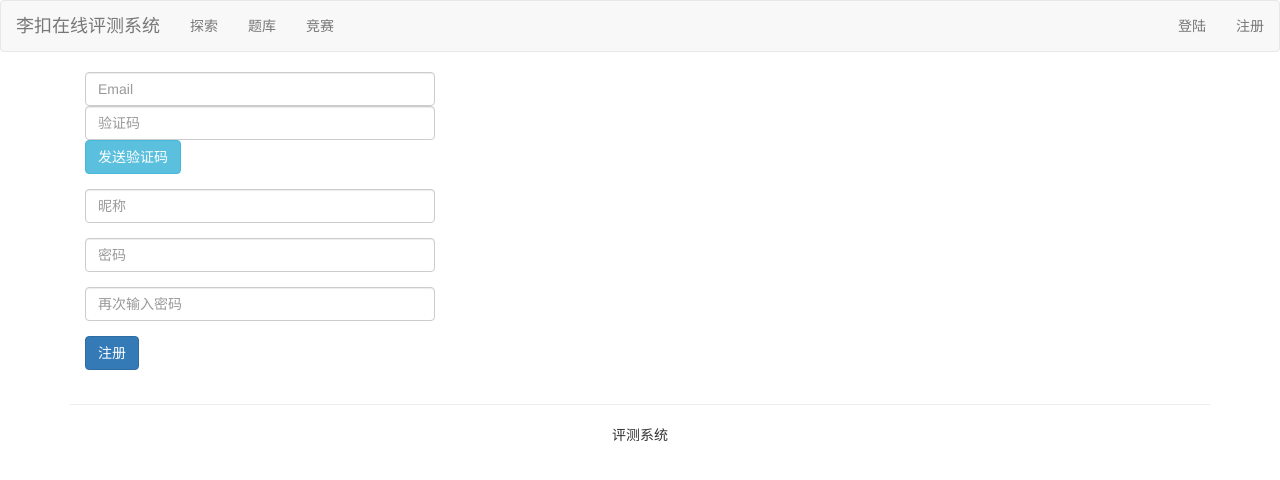
After one commit to sevtins/OnlineJudgerSystem, a Django app: page /account/register/ in a window 1280 px wide. The commit adds this page. Shown: the top 480 px of the page. Run offline with Django 3.2, Linux system fonts and the light colour scheme; some libraries are stand-ins or nearby versions.

Commit message:
1.实现了登陆、登出、注册、发送邮件功能 2.ProblemLabel模型增加 __str__函数，方便后台管理直接看到标签name 3.使用admin插件 4.配置好了发送邮件设置

```diff
--- /dev/null
+++ b/account/urls.py
@@ -0,0 +1,11 @@
+from django.urls import path
+from . import views
+
+app_name = "account"
+
+urlpatterns = [
+    path("register/", views.RegisterView.as_view(), name="register"),
+    path("sendemail/", views.sendEmailView, name="SendEmail"),
+    path("login/", views.LoginView.as_view(), name="login"),
+    path("logout/", views.logoutView, name="logout"),
+]
--- a/account/views.py
+++ b/account/views.py
@@ -1,3 +1,78 @@
+import random
+import functools
+import os
+
 from django.shortcuts import render
+from django.views import View
+from django.core.mail import send_mail
+from django.contrib.auth.models import User
+from django.contrib.auth import authenticate
+from django.contrib.auth import login
+from django.contrib.auth import logout
+from django.http import HttpResponse
+from django.http import HttpResponseRedirect
+from django.urls import reverse
 
-# Create your views here.
+
+class LoginView(View):
+    def get(self, request, *args, **kwargs):
+        return render(request, template_name="account/templates/login.html", context={})
+
+    def post(self, request, *args, **kwargs):
+        username = request.POST['user_name']
+        password = request.POST['user_password1']
+        user = authenticate(request, username=username, password=password)
+        if user is not None:
+            login(request, user)
+            return HttpResponseRedirect(reverse('problem:problemList'))
+        else:
+            return HttpResponse("登陆失败")
+
+
+def logoutView(request):
+    if request.method == "GET":
+        logout(request)
+        return HttpResponseRedirect(reverse('problem:problemList'))
+
+
+class RegisterView(View):
+    """
+    用户注册的视图类
+    """
+
+    code4 = None
+
+    def get(self, request, *args, **kwargs):
+        return render(request, template_name="account/templates/register.html", context={})
+
+    def post(self, request, *args, **kwargs):
+        if request.POST['code4'] == self.code4:
+            username = request.POST['user_name']
+            useremail = request.POST['user_mail']
+            password = request.POST['user_password1']
+            password2 = request.POST['user_password2']
+            if password2 != password:
+                return HttpResponse('错误：两次密码不一致')
+            user = User.objects.create_user(username=username, email=useremail, password=password)
+            user.save()
+            return HttpResponse("注册成功")
+
+
+def sendEmailView(request):
+    """
+    发送邮件视图
+    :param request:
+    :return:
+    """
+    # 生成四位验证码
+    num = functools.partial(random.randint, a=0, b=9)
+    code4 = str(num()) + str(num()) + str(num()) + str(num())
+
+    if request.method == "GET":
+        send_mail(
+            '来自李扣在线评测系统的邮件',
+            "您的验证码为:" + code4,
+            os.environ.get("EMAIL_HOST_USER"),
+            [request.GET['email']],
+        )
+        RegisterView.code4 = code4
--- a/judger_problem/models.py
+++ b/judger_problem/models.py
@@ -9,6 +9,9 @@ class ProblemLabel(models.Model):
     name = models.CharField(max_length=128, verbose_name="标签名称")
     create_time = models.DateTimeField(auto_now_add=True, verbose_name="标签创建题目时间")
     fk_author = models.ForeignKey(to=User, on_delete=models.CASCADE, verbose_name="作者")
+
+    def __str__(self):
+        return self.name
 
 
 class Problem(models.Model):
--- a/online_judge_server/urls.py
+++ b/online_judge_server/urls.py
@@ -18,5 +18,6 @@ from django.urls import path, include
 
 urlpatterns = [
     path('admin/', admin.site.urls),
-    path('problem/', include("judger_problem.urls", namespace="problem"))
+    path('problem/', include("judger_problem.urls", namespace="problem")),
+    path('account/', include('account.urls', namespace="account")),
 ]
--- /dev/null
+++ b/templates/account/templates/register.html
@@ -0,0 +1,35 @@
+{% extends 'base.html' %}
+
+{% block content %}
+    <div class="col-md-4">
+        <form method="post" action=".">
+            {% csrf_token %}
+            <div class="form-group">
+                {#    <label for="exampleInputEmail1">电子邮箱</label>#}
+                <input type="email" class="form-control" id="user_mail" name="user_mail" placeholder="Email" required>
+                <input type="text" class="form-control" id="" name="code4" placeholder="验证码" required>
+                <button class="btn btn-info" onclick="sendEmail()">发送验证码</button>
+            </div>
+            <div class="form-group">
+                {#    <label for="username">昵称</label>#}
+                <input type="text" class="form-control" id="username" name="user_name" placeholder="昵称" required>
+            </div>
+            <div class="form-group">
+                {#    <label for="exampleInputPassword1">密码</label>#}
+                <input type="password" class="form-control" id="" name="user_password1" placeholder="密码" required>
+            </div>
+            <div class="form-group">
+                {#    <label for="exampleInputPassword1">重复密码</label>#}
+                <input type="password" class="form-control" id="" name="user_password2" placeholder="再次输入密码" required>
+            </div>
+            <button type="submit" class="btn btn-primary">注册</button>
+        </form>
+    </div>
+    <script>
+        function sendEmail() {
+            email = document.getElementById("user_mail").value;
+            {#console.log(email);#}
+            $.get("{% url 'account:SendEmail' %}", {"email": email})
+        };
+    </script>
+{% endblock %}
--- a/templates/base.html
+++ b/templates/base.html
@@ -6,7 +6,7 @@
         <meta http-equiv="X-UA-Compatible" content="IE=edge">
         <meta name="viewport" content="width=device-width, initial-scale=1">
         <link rel="stylesheet" href="https://cdn.staticfile.org/twitter-bootstrap/3.3.7/css/bootstrap.min.css">
-        <script src="https://cdn.staticfile.org/jquery/2.1.1/jquery.min.js"></script>
+        <script src="https://cdn.staticfile.org/jquery/3.2.1/jquery.min.js"></script>
         <script src="https://cdn.staticfile.org/twitter-bootstrap/3.3.7/js/bootstrap.min.js"></script>
         <title>{% block title %}李扣在线评测系统{% endblock %}</title>
     </head>
--- a/templates/header.html
+++ b/templates/header.html
@@ -6,10 +6,11 @@
 	<div>
 		<ul class="nav navbar-nav">
 			<li><a href="#">探索</a></li>
-			<li><a href="#">题库</a></li>
+			<li><a href="{% url 'problem:problemList' %}">题库</a></li>
             <li><a href="#">竞赛</a></li>
 		</ul>
         {#% 登陆成功 %#}
+        {% if user.is_authenticated %}
         <ul class='nav navbar-nav navbar-right'>
             <li class="dropdown">
 				<a href="#" class="dropdown-toggle" data-toggle="dropdown">
@@ -32,17 +33,19 @@
                     <li><a>我的笔记本</a></li>
                     <li><a>我的提交记录</a></li>
                     <li><a>我的题解</a></li>
-                    <li><a>退出</a></li>
+                    <li><a href="{% url 'account:logout' %}">退出</a></li>
                 </ul>
             </li>
 
         </ul>
+        {% else %}
         {#% 登陆成功 %#}
         {# 未登录 #}
         <ul class='nav navbar-nav navbar-right'>
-            <li><a>登陆</a></li>
-            <li><a>注册</a></li>
+            <li><a href="{% url 'account:login' %}">登陆</a></li>
+            <li><a href="{% url 'account:register' %}">注册</a></li>
         </ul>
+        {% endif %}
         {# 未登录 #}
 
 
```
Also changed, not shown: online_judge_server/settings.py (+8 -0 lines), templates/account/templates/login.html (added, +26 -0 lines), templates/judger_problem/templates/problem_detail.html (+17 -0 lines), templates/judger_problem/templates/problem_list.html (+15 -0 lines), db.sqlite3.
